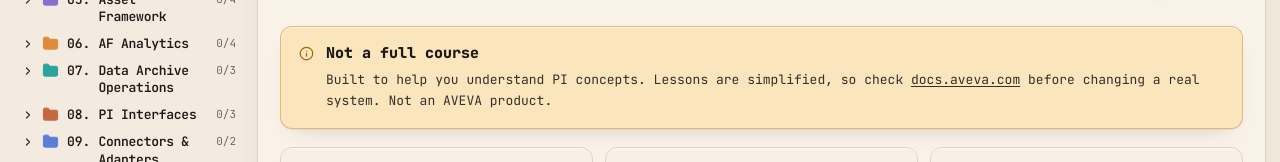
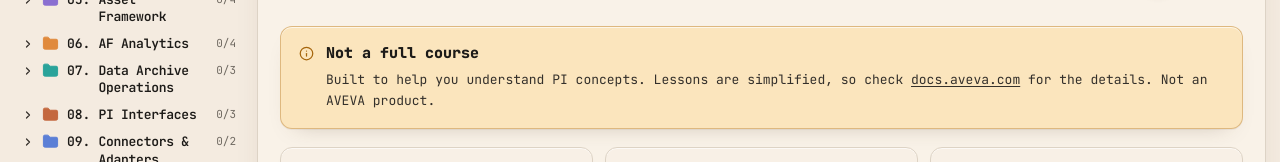
Before and after one commit to nurnaufal321/inside-pi, a React (Vite) app in the folder module-3-4-exception-compression/: page / in a window 1280 px wide. Shown: the part 326-488 px from the top of the page. Built offline with nearby package versions, Linux system fonts and the light colour scheme.

Commit message:
Drop the real-system warning from the landing page note
Co-Authored-By: Claude Opus 5.5 <noreply@anthropic.com>

```diff
--- a/module-3-4-exception-compression/src/components/shell/HomeView.tsx
+++ b/module-3-4-exception-compression/src/components/shell/HomeView.tsx
@@ -58,7 +58,7 @@ export default function HomeView({ progress }: { progress: Record<string, number
           <p>
             Built to help you understand PI concepts. Lessons are simplified, so check{' '}
             <a href="https://docs.aveva.com/category/pi-system" target="_blank" rel="noopener noreferrer">docs.aveva.com</a>{' '}
-            before changing a real system. Not an AVEVA product.
+            for the details. Not an AVEVA product.
           </p>
         </div>
       </section>
```
